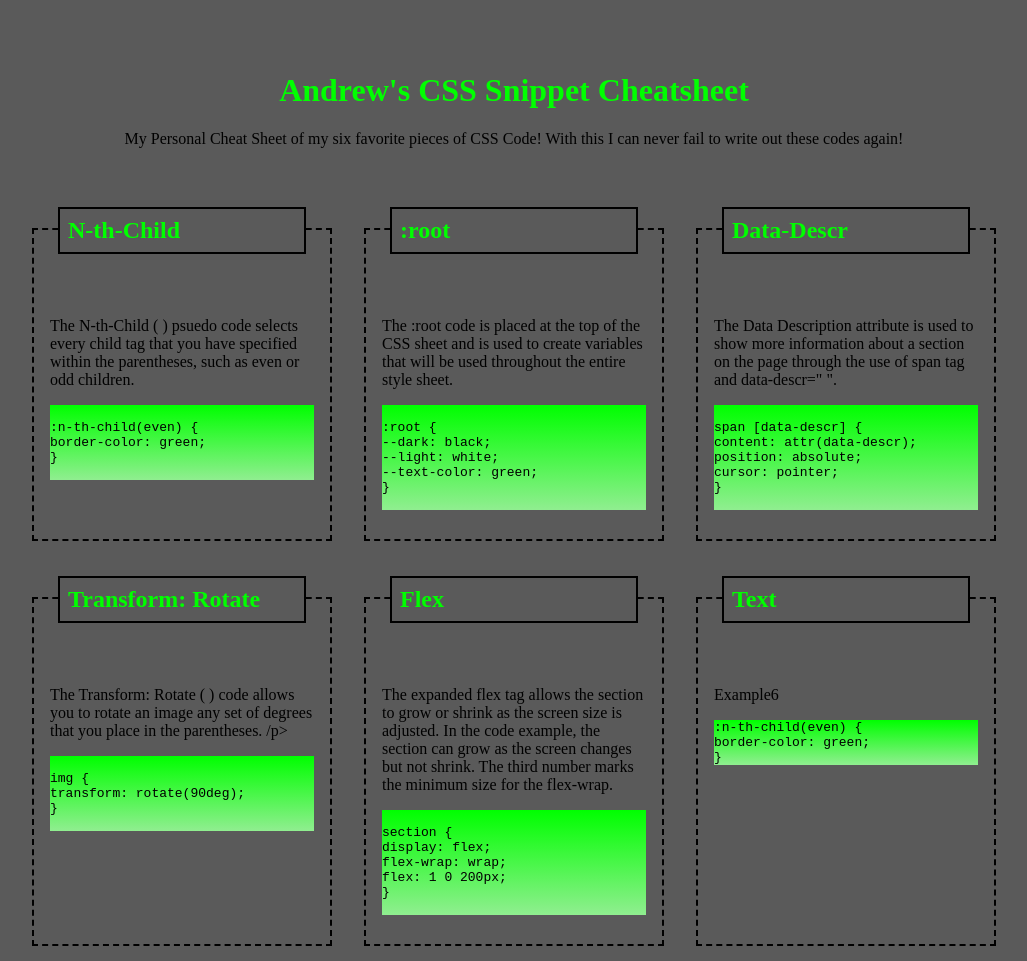
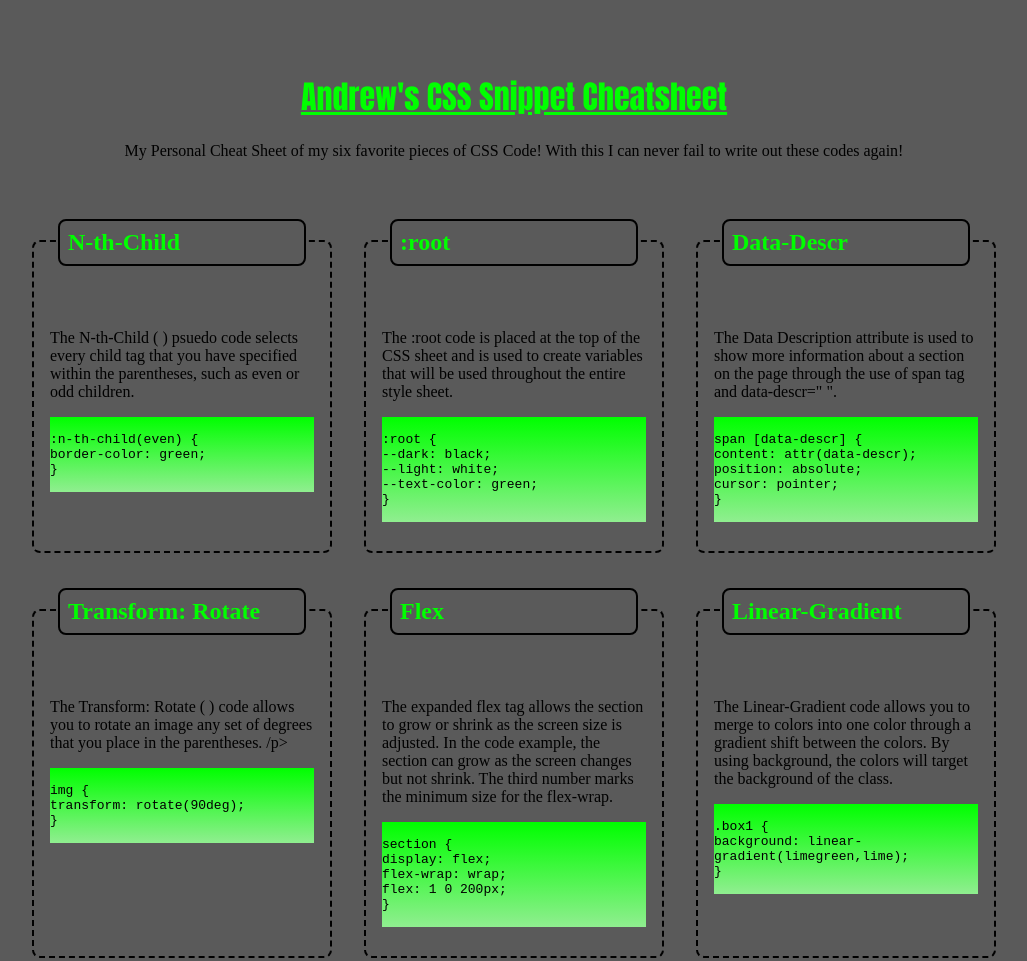
Before and after one commit to morrisbianco/CSS-MiniProject, a plain HTML site: page index.html in a window 1280 px wide. Shown: the top 961 px of the page, without its empty margins (126-1153 px from the left). Drawn offline with Linux system fonts and the light colour scheme.

Commit message:
Rest of information filled out; Final edits

```diff
--- a/assets/css/style.css
+++ b/assets/css/style.css
@@ -13,7 +13,15 @@ header {
 
 h1 {
     color: var(--text-color);
-    font-family: 'Times New Roman', Times, serif;
+    font-family: Impact, Haettenschweiler, 'Arial Narrow Bold', sans-serif;
+    text-decoration: underline;
+
+    border-radius: 8px;
+    transition: all 243ms ease-in-out;
+}
+
+h1:hover {
+    box-shadow: inset 0px 0px 8px lime, 0 0 15px lime;
 }
 
 header p {
@@ -48,6 +56,13 @@ section {
     margin: 16px;
     border-style: dashed;
     margin-top: 40px;
+
+    border-radius: 8px;
+    transition: all 243ms ease-in-out ls;
+}
+
+.box1:hover, .box2:hover, .box3:hover, .box4:hover, .box5:hover, .box6:hover {
+    box-shadow: inset 0px 0px 8px lime, 0 0 15px lime;
 }
 
 main p {
@@ -58,6 +73,7 @@ pre {
     background: linear-gradient(lime,lightgreen);
     text-align: left;
     white-space: pre-line;
+    user-select: all;
 }
 
 h3 {
@@ -70,12 +86,26 @@ h3 {
     font-size: 24px;
     font-family: 'Times New Roman', Times, serif;
     font-weight: bold;
+
+    border-radius: 8px;
+    transition: all 243ms ease-in-out ls;
+}
+
+h3:hover {
+    box-shadow: inset 0px 0px 8px lime, 0 0 15px lime;
 }
 
 footer {
     margin: 24px;
     padding: 24px;
     text-align: center;
+
+    border-radius: 8px;
+    transition: all 243ms ease-in-out;
+}
+
+footer:hover {
+    box-shadow: inset 0px 0px 8px lime, 0 0 15px lime;
 }
 
 h2 {
--- a/index.html
+++ b/index.html
@@ -77,12 +77,14 @@
             </pre>
         </section>
         <section class="box6">
-            <h3>Text</h3>
-            <p>Example6</p>
+            <h3>Linear-Gradient</h3>
+            <p>The Linear-Gradient code allows you to merge to colors into one color through a gradient shift between the colors. By using background, the colors will target the background of the class.</p>
             <pre>
-                :n-th-child(even) {
-                    border-color: green;
+
+                .box1 {
+                background: linear-gradient(limegreen,lime);
                 }
+
             </pre>
         </section>
     </main>
```
